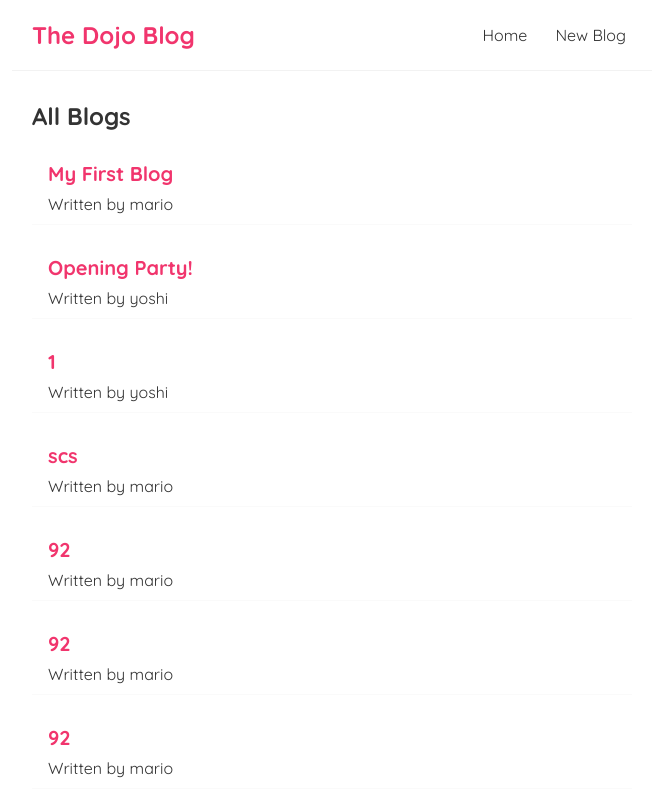
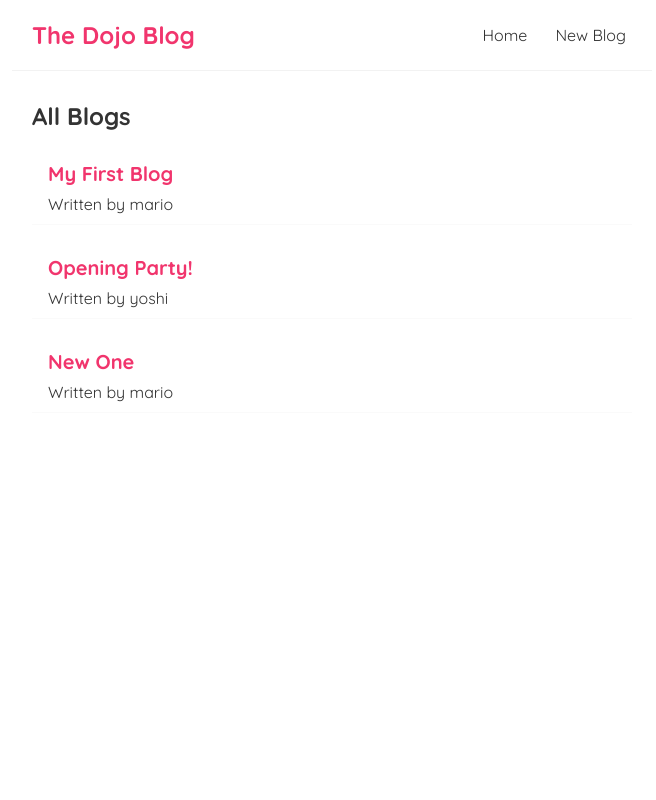
Before and after one commit to IlyaKrapivnoy/react_net_ninja_project, a React (Create React App) app: page / in a window 1280 px wide. Shown: the top 800 px of the page, without its empty margins (308-964 px from the left). Built offline with nearby package versions, Linux system fonts and the light colour scheme; data requests are answered from the project's data file.

Commit message:
useHistory

```diff
--- a/data/db.json
+++ b/data/db.json
@@ -13,64 +13,10 @@
       "id": 2
     },
     {
-      "title": "1",
-      "body": "2ws",
-      "author": "yoshi",
+      "title": "New One",
+      "body": "Test",
+      "author": "mario",
       "id": 3
-    },
-    {
-      "title": "scs ",
-      "body": "d",
-      "author": "mario",
-      "id": 4
-    },
-    {
-      "title": "92",
-      "body": "d",
-      "author": "mario",
-      "id": 5
-    },
-    {
-      "title": "92",
-      "body": "d",
-      "author": "mario",
-      "id": 6
-    },
-    {
-      "title": "92",
-      "body": "d",
-      "author": "mario",
-      "id": 7
-    },
-    {
-      "title": "92",
-      "body": "d",
-      "author": "mario",
-      "id": 8
-    },
-    {
-      "title": "92",
-      "body": "d",
-      "author": "mario",
-      "id": 9
-    },
-    {
-      "title": "92",
-      "body": "d",
-      "author": "mario",
-      "id": 10
-    },
-    {
-      "title": "92",
-      "body": "d",
-      "author": "mario",
-      "id": 11
-    },
-    {
-      "title": "92",
-      "body": "d",
-      "author": "mario",
-      "id": 12
     }
   ]
 }
--- a/src/Create.jsx
+++ b/src/Create.jsx
@@ -1,10 +1,13 @@
 import { useState } from 'react';
+import { useHistory } from 'react-router-dom';
 
 const Create = () => {
     const [title, setTitle] = useState('');
     const [body, setBody] = useState('');
     const [author, setAuthor] = useState('mario');
     const [isPending, setIsPending] = useState(false);
+
+    const history = useHistory();
 
     const handleSubmit = (e) => {
         e.preventDefault();
@@ -20,6 +23,8 @@ const Create = () => {
         }).then(() => {
             console.log('new blog added');
             setIsPending(false);
+            // history.go(-1);
+            history.push('/');
         });
     };
 
```
